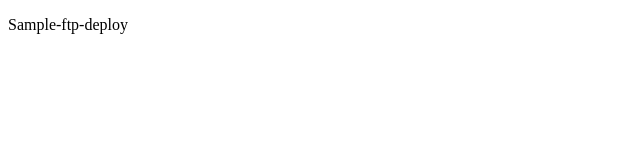
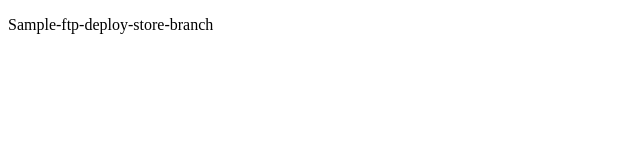
Before and after one commit to Just-Tamizha/ftp-deploy, a plain HTML site: page index.html in a window 1280 px wide. Shown: the whole page, without its empty margins (0-640 px from the left). Drawn offline with Linux system fonts and the light colour scheme.

Commit message:
Update index.html

```diff
--- a/index.html
+++ b/index.html
@@ -6,6 +6,6 @@
     <title>Tamizha</title>
 </head>
 <body>
-    <p>Sample-ftp-deploy</p>
+    <p>Sample-ftp-deploy-store-branch</p>
 </body>
 </html>
```
